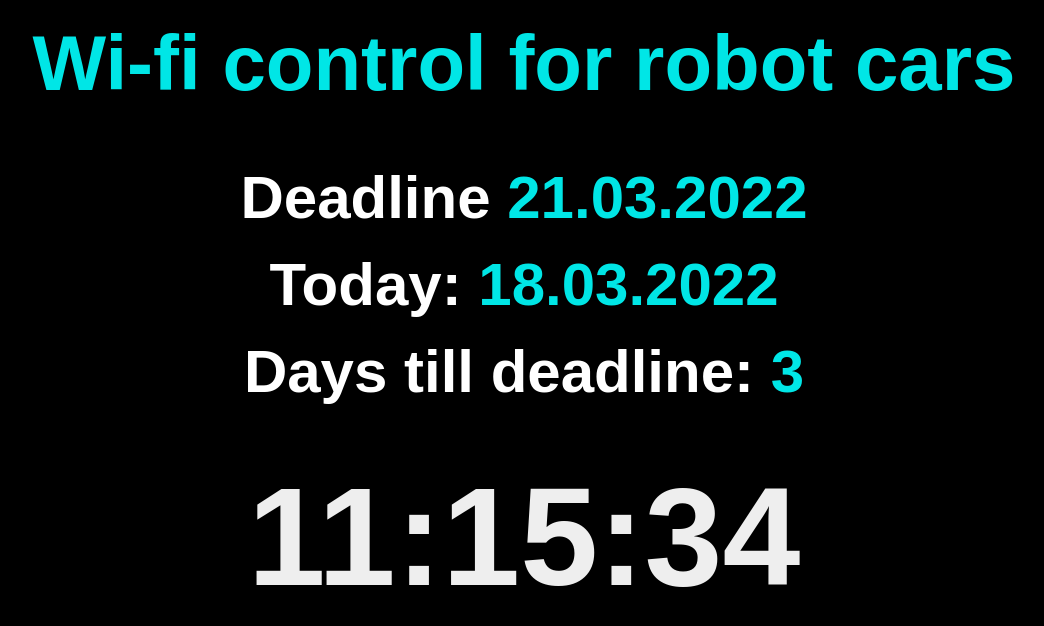
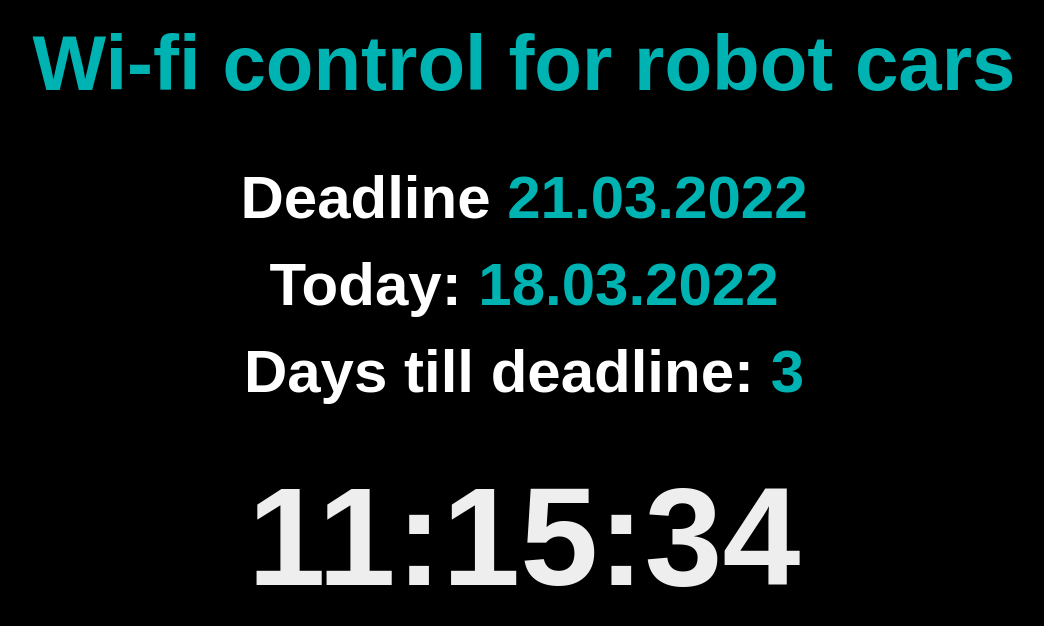
Before and after one commit to Trimple/Web-design-learning, a website: page index.html in a window 1280 px wide. Shown: the whole page, without its empty margins (116-1160 px from the left). Drawn offline with Linux system fonts and the light colour scheme.

Commit message:
reverted some stiles back

```diff
--- a/index.html
+++ b/index.html
@@ -39,7 +39,7 @@
                 {
                     document.getElementById("todayText").style.fontSize = "2.0em";
                     document.getElementById("todayText").innerHTML = "Today is the day! ";
-                    document.getElementById("todayText").style.background = "linear-gradient(35deg, #833ab4, #fd1d1d, #fcb045)"
+                    document.getElementById("todayText").style.background = "linear-gradient(35deg, yellow, yellow)"
                     document.getElementById("todayText").style.webkitBackgroundClip = "text";
                     document.getElementById("todayText").style.webkitTextFillColor = "transparent";
                 }
@@ -62,15 +62,15 @@
 
         </script></head>
         <body onload="myFunction()">
-            <div class="additional_text"> <span style="color:cyan; opacity: 90%; font-size: 1.3em;">Wi-fi control for robot
+            <div class="additional_text"> <span style="color:cyan; opacity: 70%; font-size: 1.3em;">Wi-fi control for robot
                     cars</span></div><br>
             <div class="additional_text"><span id="deadlineText"></span> <span id="deadlineDate"
-                    style="color:cyan; opacity: 90%;"></span>
+                    style="color:cyan; opacity: 70%;"></span>
             </div>
             <div class="additional_text"><span id="todayText"></span> <span id="todayDate"
-                    style="color:cyan;opacity:90%;"></span></div>
+                    style="color:cyan;opacity:70%;"></span></div>
             <div class="additional_text"><span id="numberOfDaysText"></span> <span id="number_of_days"
-                    style="color:cyan; opacity:90%;"></span>
+                    style="color:cyan; opacity:70%;"></span>
         </body>
         </div>
         <div class="clock_div"></div><span id="clock" class="clock_div"></span></div>
```
